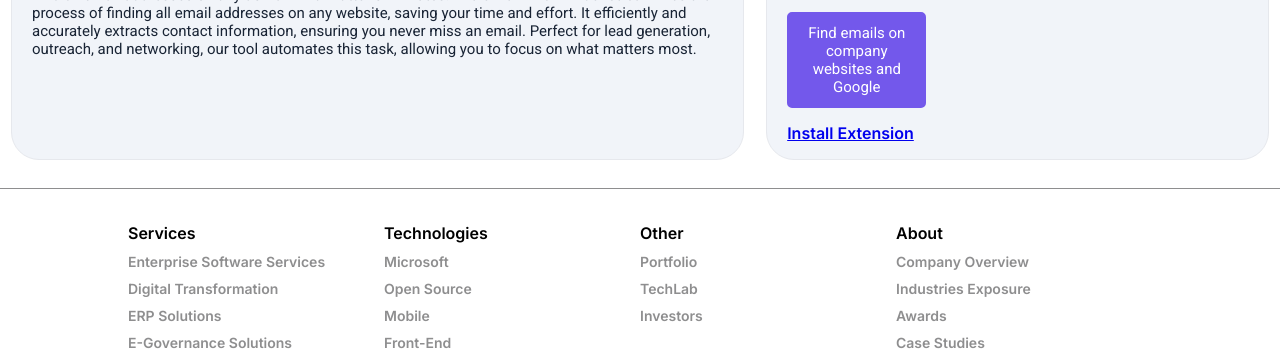
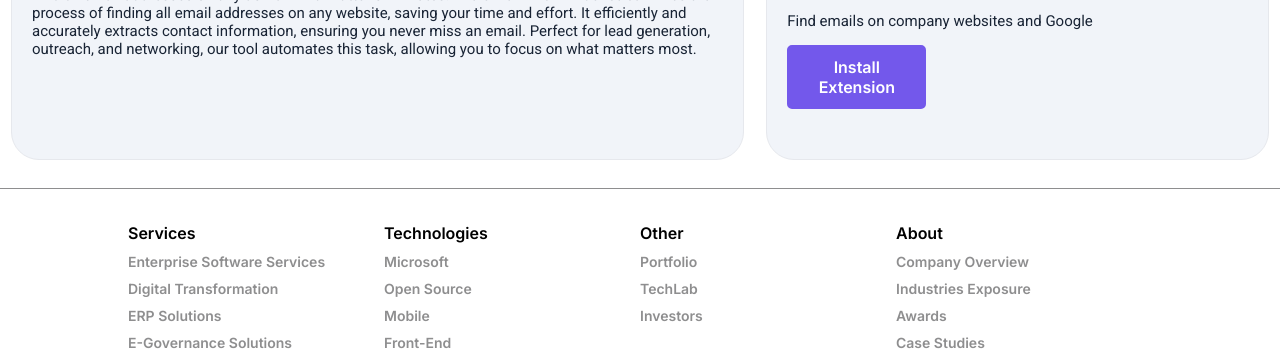
Before and after one commit to MalayM09/silverEmailFinder, a plain HTML site: page frontend/index.html in a window 1280 px wide. Shown: the part 740-1097 px from the top of the page. Drawn offline with Linux system fonts and the light colour scheme; a script that the page names is missing.

Commit message:
Update style.css

```diff
--- a/frontend/style.css
+++ b/frontend/style.css
@@ -1,6 +1,5 @@
 @import url('https://fonts.googleapis.com/css2?family=Inter:wght@600&family=Poppins:ital,wght@0,100;0,200;0,300;0,400;0,500;0,600;0,700;0,800;0,900;1,100;1,200;1,300;1,400;1,500;1,600;1,700;1,800;1,900&display=swap');
 @import url('https://fonts.googleapis.com/css2?family=Roboto&display=swap');
-
 *{
     padding: 0;
     margin: 0;
@@ -283,7 +282,7 @@ nav .registration{
     font-size: 15px;
     color: rgb(25, 36, 53);
 }
-.two > :nth-last-child(2){
+.two > :nth-last-child(1){
     background-color: rgb(115, 88, 235);
     color: rgb(255, 255, 255);
     padding: 10px;
@@ -293,11 +292,11 @@ nav .registration{
     text-align: center;
     cursor: pointer;
 }
-.two > :nth-last-child(2) a{
+.two > :nth-last-child(1) a{
     text-decoration: none;
     color: rgb(255, 255, 255);
 }
-body:has(.two > :nth-last-child(2):hover) .two{
+body:has(.two > :nth-last-child(1):hover) .two{
     background-color: rgb(231, 229, 243);
     border: 2px solid rgb(115, 88, 235);
 }
```
